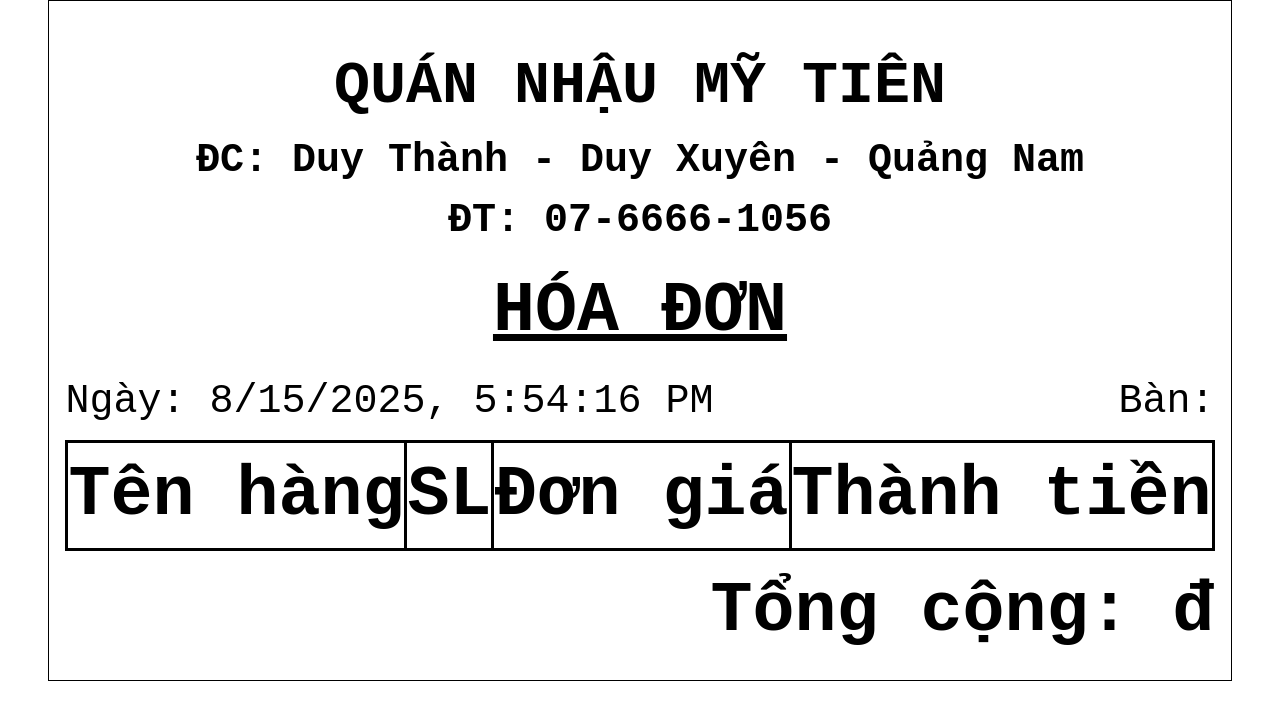
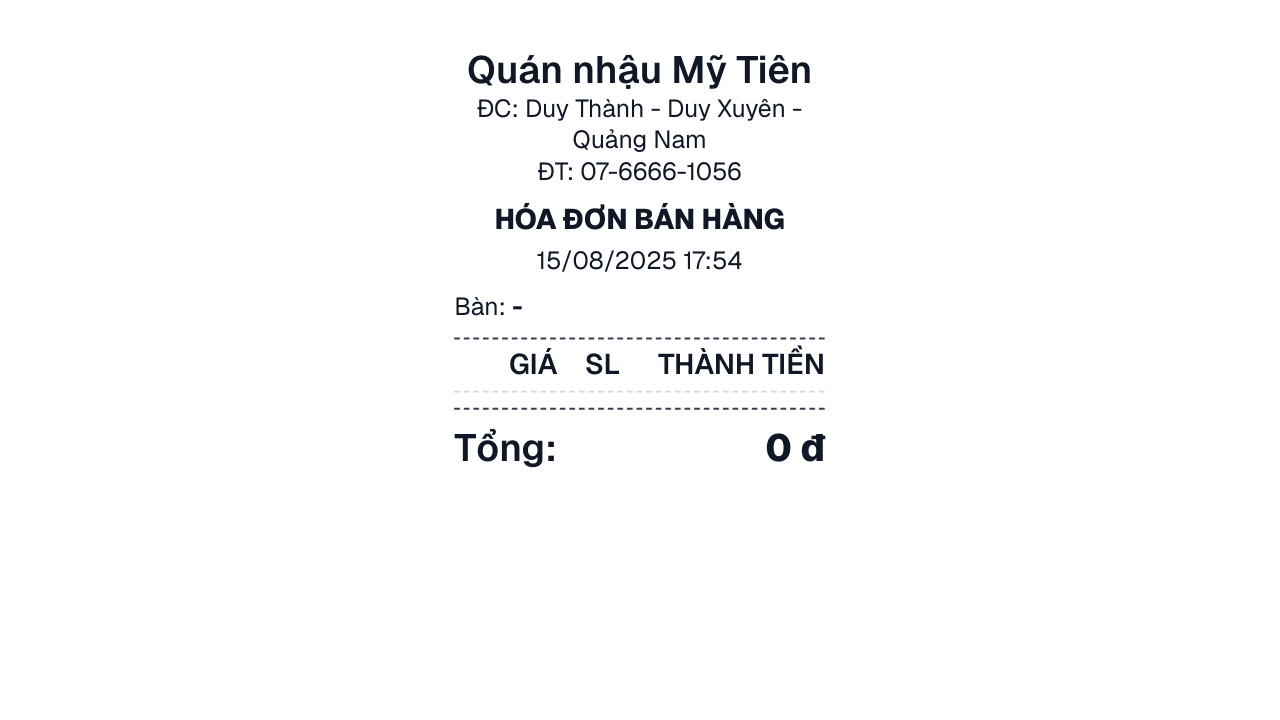
Before and after one commit to hthodev/OrderingClient, a Next.js app: page /bill in a window 1280 px wide. Shown: the top 720 px of the page. Built offline with nearby package versions, Linux system fonts and the light colour scheme.

Commit message:
Ordering update bill

```diff
--- a/src/app/components/Bill.tsx
+++ b/src/app/components/Bill.tsx
@@ -8,6 +8,7 @@ import { vi } from "date-fns/locale";
 
 const fmtDate = (d: Date) => format(d, "dd/MM/yyyy", { locale: vi });
 const fmtTime = (d: Date) => format(d, "HH:mm", { locale: vi });
+const money = (n?: number) => (n ?? 0).toLocaleString("vi-VN");
 
 export default function BillPrint({ isViewFromCpn = false }) {
   const [billData, setBillData] = useState<CheckInvoice>();
@@ -29,115 +30,89 @@ export default function BillPrint({ isViewFromCpn = false }) {
     setIsLoading(false);
   }, []);
 
-  function formatPrice(value: number): string {
-    if (value >= 1000) {
-      return (value / 1000).toFixed(0) + "K";
-    }
-    return value.toString();
-  }
-
-  if (isLoading)
+  if (isLoading) {
     return (
       <div className="min-h-screen flex items-center justify-center bg-white px-4">
         <div className="w-full max-w-sm">
-          <div className="absolute inset-0 bg-white bg-opacity-60 flex items-center justify-center z-20">
+          <div className="absolute inset-0 bg-white/60 flex items-center justify-center z-20">
             <Loading />
           </div>
         </div>
       </div>
     );
+  }
+  const previewScale = !isViewFromCpn ? "scale-[1.9]" : "scale-100";
 
   return (
-    // ⚠️ dùng print-safe để tắt flex khi in (tránh trang trắng)
-    <div
-      className={`print-safe flex items-center justify-center bg-white px-4`}
-    >
-      <div
-        className={`bill-print mx-auto ${
-          !isViewFromCpn ? "text-[70px]" : "text-[13px]"
-        } font-[monospace] text-black p-4 border border-black`}
-      >
-        {/* Header */}
-        <div className="text-center font-bold">
-          <div
-            className={`${
-              !isViewFromCpn ? "text-[60px] mt-6" : "text-[16px]"
-            } uppercase`}
-          >
-            Quán nhậu Mỹ Tiên
-          </div>
-          <div className={`${!isViewFromCpn ? "text-[40px]" : "text-[16px]"}`}>
+    <div className="bg-white flex justify-center py-6 print:py-0 font-[monospace]">
+      <div className={`origin-top ${previewScale} print:scale-[3.9]`}>
+        <div className="w-[58mm] bg-white text-gray-900 font-sans text-[12px] leading-tight print:shadow-none print:m-0 print:p-0">
+          <div className="text-center px-3 pt-3">
+            <div className="text-[20px] font-semibold">Quán nhậu Mỹ Tiên</div>
+            <div className="text-[13px]">
               ĐC: Duy Thành - Duy Xuyên - Quảng Nam
             </div>
-          <div className={`${!isViewFromCpn ? "text-[40px]" : "text-[16px]"}`}>
-            ĐT: 07-6666-1056
+            <div className="text-[13px]">ĐT: 07-6666-1056</div>
+          </div>
+
+          <div className="px-3 mt-2 text-center">
+            <div className="font-extrabold uppercase text-[15px]">
+              HÓA ĐƠN BÁN HÀNG
+            </div>
+            <div className="text-[13px] mt-1">
+              {paymentTime || `${fmtDate(new Date())} ${fmtTime(new Date())}`}
             </div>
           </div>
 
-        <div className="text-center my-2 font-bold">
-          <div
-            className={`${
-              !isViewFromCpn ? "text-[70px]" : "text-[16px]"
-            } uppercase underline`}
-          >
-            HÓA ĐƠN
+          <div className="px-3 mt-2 text-[13px]">
+            <div className="flex justify-between">
+              <span>
+                Bàn: <b>{billData?.tableName || "-"}</b>
+              </span>
             </div>
           </div>
 
-        <div
-          className={`flex justify-between ${
-            !isViewFromCpn ? "text-[40px]" : "text-sm"
-          }`}
-        >
-          <div>Ngày: {paymentTime || new Date().toLocaleString()}</div>
-          <div>Bàn: {billData?.tableName}</div>
+          <div className="px-3 mt-2">
+            <div className="border-t border-dashed border-gray-700" />
+            <div className="flex items-baseline pt-1 text-[15px] font-semibold uppercase">
+              <div className="basis-[30%] grow text-right pr-1">Giá</div>
+              <div className="basis-[20%] shrink-0 text-center">SL</div>
+              <div className="basis-[50%] grow text-right">Thành tiền</div>
+            </div>
+            <div className="border-t border-dashed border-gray-300 mt-1" />
+
+            {billData?.bills?.map((item: any) => (
+              <div key={item._id} className="py-1">
+                <div className="text-[23px] font-bold leading-snug break-words">
+                  {item.name}
                 </div>
 
-        {/* Table */}
-        <table className="w-full border-3 border-black border-collapse my-2">
-          <thead>
-            <tr className="border-b-3 border-black">
-              <th className="border-r-3 border-black min-w-2/3">Tên hàng</th>
-              <th className="border-r-3 border-black w-10">SL</th>
-              <th className="border-r-3 border-black">Đơn giá</th>
-              <th className="border-r-3 border-black">Thành tiền</th>
-            </tr>
-          </thead>
-          <tbody>
-            {billData?.bills?.map((item: any) => (
-              <tr
-                key={item._id}
-                className="border-b-3 border-solid border-black"
-              >
-                <td className="border-r-3 border-black px-1 min-w-2/3">
-                  {item.name}
-                </td>
-                <td className="border-r-3 border-black text-center">
+                <div className="flex items-baseline mt-0.5 text-[20px]">
+                  <div className="basis-[40%] grow text-right pr-1">
+                    {(item.price ?? 0).toLocaleString("vi-VN")}
+                  </div>
+                  <div className="basis-[20%] shrink-0 text-center">
                     {item.quantity}
-                </td>
-                <td className="border-r-3 border-black text-right pr-1">
-                  {formatPrice(item.price)}
-                </td>
-                <td className="text-right dddpr-1">{formatPrice(item.total)}</td>
-              </tr>
+                  </div>
+                  <div className="basis-[40%] grow text-right">
+                    {(item.total ?? 0).toLocaleString("vi-VN")}
+                  </div>
+                </div>
+
+                <div className="border-b border-dashed border-gray-300 mt-1" />
+              </div>
             ))}
-          </tbody>
-        </table>
+          </div>
 
-        {/* Ngắt trang sau bảng, trước tổng kết */}
-        <div className="page-break" />
-
-        {/* Summary */}
-        <div className="bill-summary">
-          <div className="text-right font-semibold">
-            {/* <div className="mb-1">
-              Tổng tiền hàng: {billData?.totalBill?.toLocaleString()}đ
+          <div className="px-3 mt-2">
+            <div className="border-t border-dashed border-gray-700" />
+            <div className="mt-2 space-y-1 text-[20px]">
+              <div className="flex justify-between text-[20px]">
+                <span className="font-semibold">Tổng: </span>
+                <span className="font-extrabold">
+                  {money(billData?.totalBill)} đ
+                </span>
               </div>
-            <div className="mb-1">Chiết khấu: 0%</div> */}
-            <div
-              className={`${!isViewFromCpn ? "text-[70px]" : "text-[15px]"}`}
-            >
-              Tổng cộng: {billData?.totalBill?.toLocaleString()}đ
             </div>
           </div>
         </div>
```
Also changed, not shown: 1 other file (tests, documents, lock files or other folders). Lines whose indentation alone changed are shown as unchanged.
